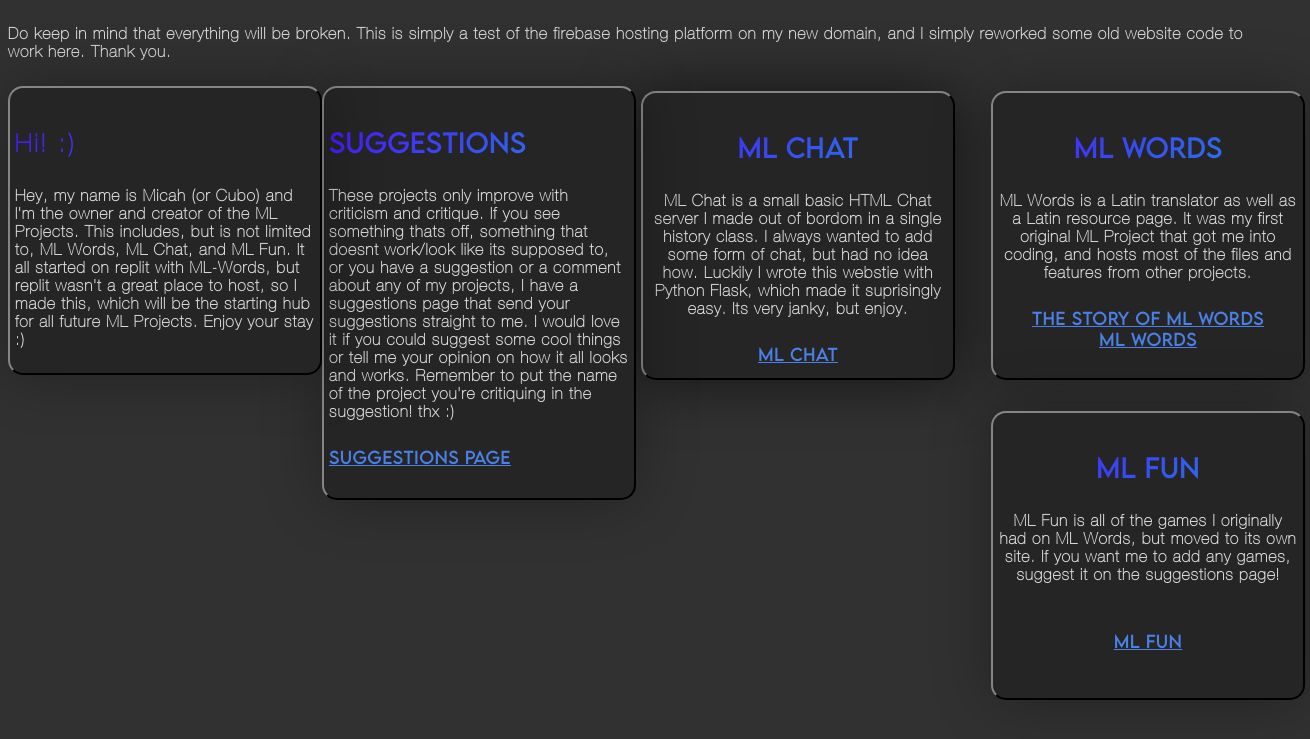
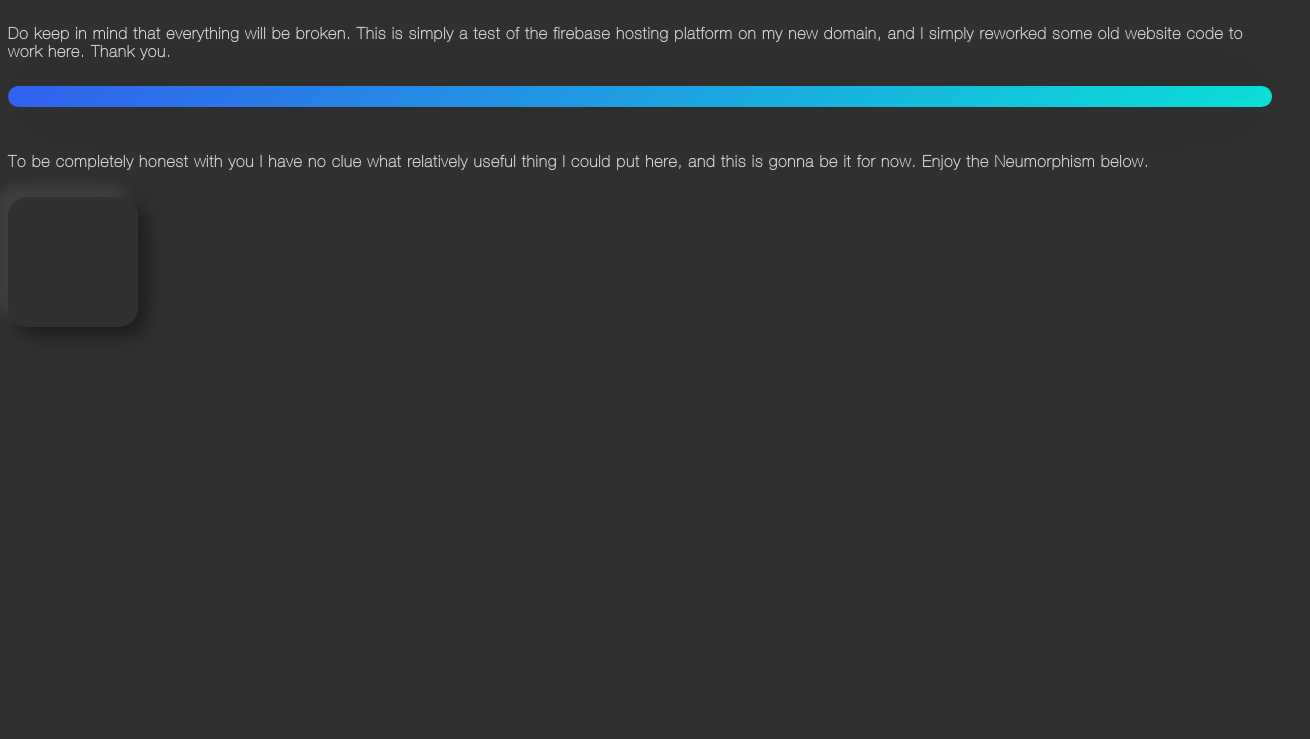
Before and after one commit to mlhomedev/mlhostmain, a plain HTML site: page public/index.html in a window 1280 px wide. Shown: the part 151-890 px from the top of the page, 1310 px wide, since content can reach past the window. After the commit the page ends 800 px from the top, so only its background shows below. Drawn offline with Linux system fonts and the light colour scheme.

Commit message:
Got rid of cringe page content, added neumorphism Got firebase CLI working on laptop

```diff
--- a/public/index.html
+++ b/public/index.html
@@ -94,31 +94,25 @@
             ML Home Ver 1<br>
 </center>
 <h5>Do keep in mind that everything will be broken. This is simply a test of the firebase hosting platform on my new domain, and I simply reworked some old website code to work here. Thank you.</h5>
-<div class="containerr">
-  <div class="mlchat"><a class="boxlink" href="https://ml-chat.cuboo.repl.co/">
-<div class="ml-chat-box">
-    <div class="ml-chat-header">ML Chat</div>
-    <h5>ML Chat is a small basic HTML Chat server I made out of bordom in a single history class. I always wanted to add some form of chat, but had no idea how. Luckily I wrote this webstie with Python Flask, which made it suprisingly easy. Its very janky, but enjoy.</h5> <a class="reallink" href="https://ml-chat.cuboo.repl.co/">ML Chat</a>
-</div>
-</a></div>
-  <div class="mlwords"><a class="boxlink" href="https://ml-words.cuboo.repl.co/">
-<div class="ml-words-box" >
-    <div class="ml-words-header">ML Words</div>
-    <h5>ML Words is a Latin translator as well as a Latin resource page. It was my first original ML Project that got me into coding, and hosts most of the files and features from other projects.</h5> <a class="reallink" href="/ml-words-story">The Story of ML Words</a> <br> <a class="reallink" href="https://ml-words.cuboo.repl.co/">ML Words</a>
-</div>
-</a></div>
-  <a class="boxlink" href="https://ml-home.cuboo.repl.co/suggest"><div class="suggestsuggesting"><div class="youshouldtrysuggestinglol"><div class="ml-words-header">Suggestions</div><h5>These projects only improve with criticism and critique. If you see something thats off, something that doesnt work/look like its supposed to, or you have a suggestion or a comment about any of my projects, I have a suggestions page that send your suggestions straight to me. I would love it if you could suggest some cool things or tell me your opinion on how it all looks and works. Remember to put the name of the project you're critiquing in the suggestion! thx :)<br></h5><a class="reallink" href="https://ml-home.cuboo.repl.co/suggest">Suggestions Page</a></div></a></div>
-  <div class="hey"> <div class="heyy"><div class="hey-header">Hi! :)</div><h5>Hey, my name is Micah (or Cubo) and I'm the owner and creator of the ML Projects. This includes, but is not limited to, ML Words, ML Chat, and ML Fun. It all started on replit with ML-Words, but replit wasn't a great place to host, so I made this, which will be the starting hub for all future ML Projects. Enjoy your stay :)</h5></div><br></div>
+<div class="coolbar"><br></div><br>
+<h5>To be completely honest with you I have no clue what relatively useful thing I could put here, and this is gonna be it for now. Enjoy the Neumorphism below.</h5>
 
-  <div class="mlfun"><a class="boxlink" href="https://ml-fun.cuboo.repl.co/">
-<div class="ml-fun-box" >
-    <div class="ml-fun-header">ML Fun</div>
-    <h5>ML Fun is all of the games I originally had on ML Words, but moved to its own site. If you want me to add any games, suggest it on the suggestions page!</h5> <br> <a class="reallink" href="https://ml-fun.cuboo.repl.co/">ML Fun</a>
-</div>
-</a></div>
-
-<!--
-<a class="boxlink" href="#" tabindex="0"><div class='button'><br><div class="coolbutton"></div></div></a>
--->
-
-</div>
+<style>
+  .neu1{
+    border-radius: 19px;
+background: #313131;
+box-shadow:  9px 9px 17px #1d1d1d,
+             -9px -9px 17px #454545;
+display: flex;
+align-items: center;
+width:130px;
+height:130px;
+  }
+  .neu1:hover{
+    border-radius: 19px;
+background: #313131;
+box-shadow: inset 9px 9px 17px #1d1d1d,
+            inset -9px -9px 17px #454545;
+  }
+</style>
+<div class='neu1'></div>
```
